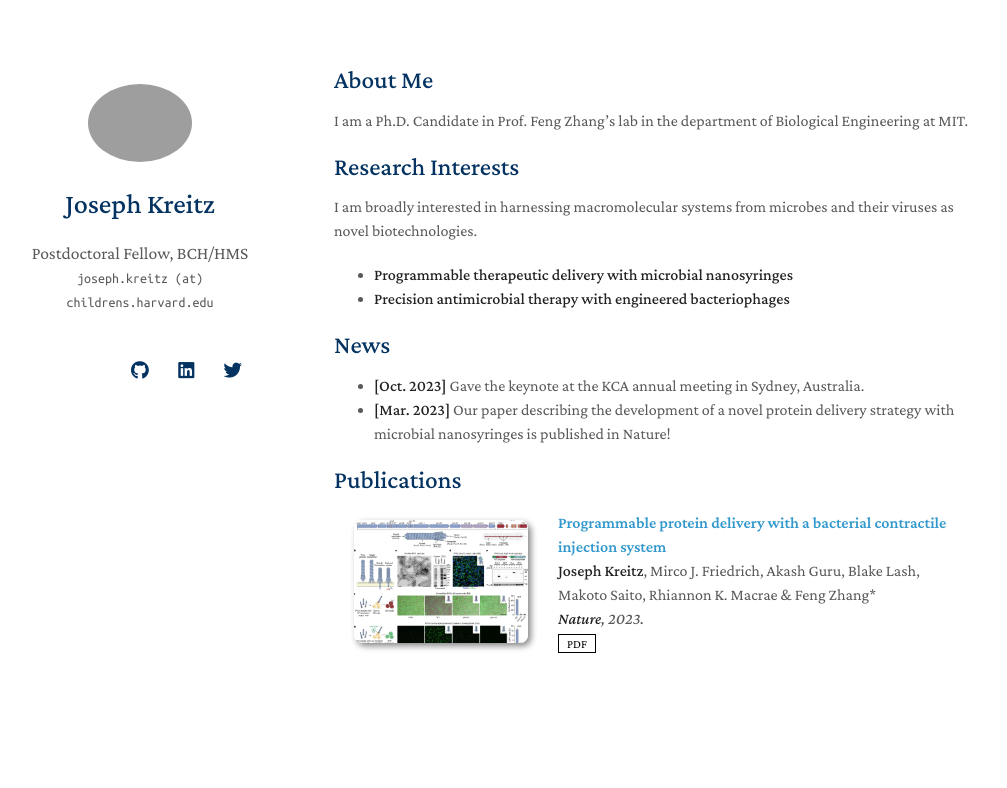
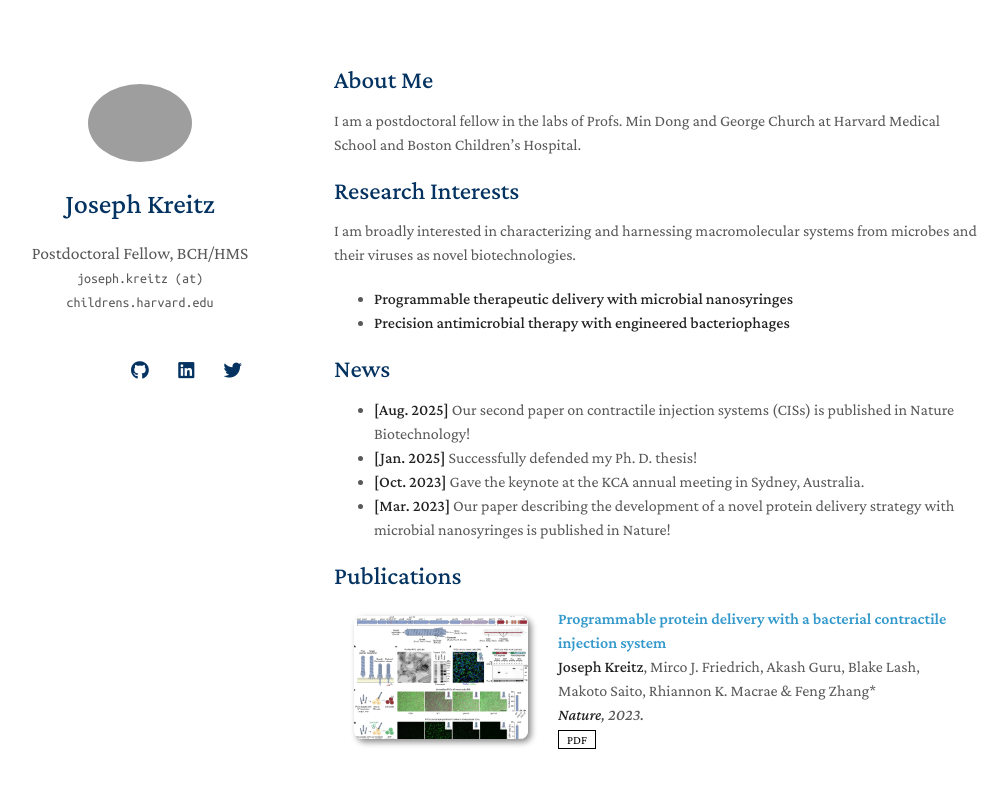
Before and after one commit to jkreitz/jkreitz.github.io, a Jekyll site: the page built from index.md, in a window 1280 px wide. Shown: the top 788 px of the page, without its empty margins (136-1143 px from the left). Built offline with Jekyll 4.4.1, drawn with Linux system fonts in a browser that asks for light colours; nearby versions of some CDN libraries; a style sheet for code colours, icons or effects is not loaded; our own code applies the rules of GitHub Pages for plain Markdown files.

Commit message:
Update index.md

```diff
--- a/index.md
+++ b/index.md
@@ -4,16 +4,18 @@ layout: homepage
 
 ## About Me
 
-I am a Ph.D. Candidate in Prof. Feng Zhang's lab in the department of Biological Engineering at MIT.
+I am a postdoctoral fellow in the labs of Profs. Min Dong and George Church at Harvard Medical School and Boston Children's Hospital.
 
 ## Research Interests
 
-I am broadly interested in harnessing macromolecular systems from microbes and their viruses as novel biotechnologies.
+I am broadly interested in characterizing and harnessing macromolecular systems from microbes and their viruses as novel biotechnologies.
 - **Programmable therapeutic delivery with microbial nanosyringes**
 - **Precision antimicrobial therapy with engineered bacteriophages**
 
 ## News
 
+- **[Aug. 2025]** Our second paper on contractile injection systems (CISs) is published in Nature Biotechnology!
+- **[Jan. 2025]** Successfully defended my Ph. D. thesis!
 - **[Oct. 2023]** Gave the keynote at the KCA annual meeting in Sydney, Australia.
 - **[Mar. 2023]** Our paper describing the development of a novel protein delivery strategy with microbial nanosyringes is published in Nature!
 
```
